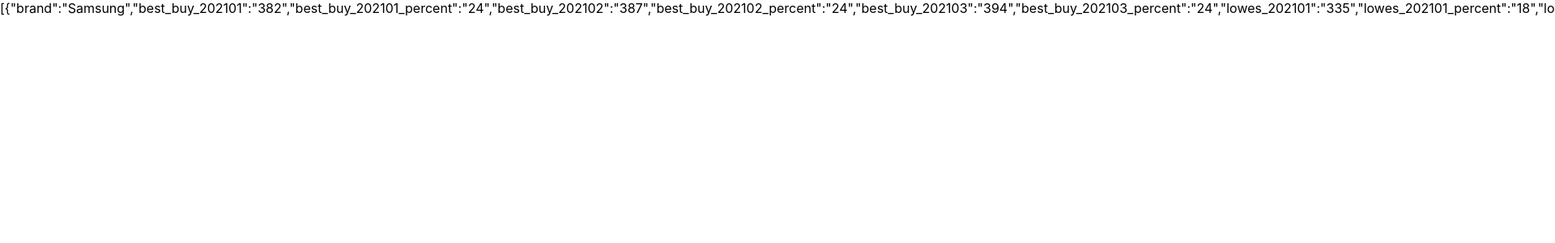
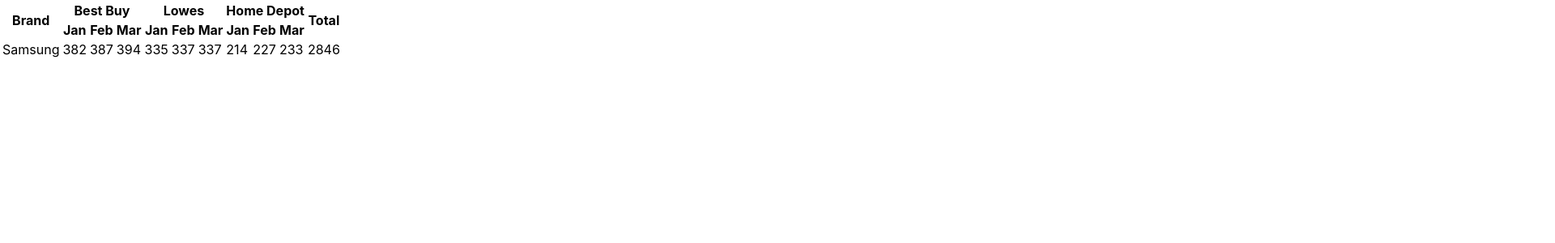
Before and after one commit to SturmB/react-api-test, a React (Create React App) app: page / in a window 1280 px wide. Shown: the top 300 px of the page at 81% size, 1920 px wide, since content can reach past the window. Built offline with nearby package versions, Linux system fonts and the light colour scheme.

Commit message:
✨ Initial work to get the data displayed

```diff
--- a/src/App.js
+++ b/src/App.js
@@ -1,5 +1,95 @@
 import { useEffect, useState } from "react";
 import "./App.css";
+
+export function splitArray(array) {
+  const newArray = [];
+  array.forEach((str) => {
+    const regex = /\d{6}/;
+    const index = str.search(regex);
+    if (index === -1) {
+      newArray.push({ name: str });
+      return;
+    }
+    const storeName = str.slice(0, index - 1);
+    const date = str.match(regex)[0];
+    if (!newArray.find((obj) => obj.name === storeName)) {
+      const len = newArray.push({ name: storeName });
+      newArray[len - 1][`months`] = [];
+    }
+    newArray.find((obj) => obj.name === storeName)[`months`].push(date);
+  });
+  return newArray;
+}
+
+export function properName(str) {
+  const array = str.split(`_`);
+  const capitalizedArray = array.map(
+    (word) => word[0].toUpperCase() + word.substr(1)
+  );
+  return capitalizedArray.join(` `);
+}
+
+export function convertMonth(str) {
+  const monthNum = parseInt(str.slice(4, 6), 10);
+  const date = new Date();
+  date.setMonth(monthNum - 1);
+  return date.toLocaleString(`default`, { month: `short` });
+}
+
+export function convertMonths(arr) {
+  return arr.map((date) => convertMonth(date));
+}
+
+export function TableHead({ headers }) {
+  return (
+    <thead>
+      <tr>
+        <th rowSpan={2}>{headers[0].name}</th>
+        {headers.map((store) => {
+          if (store.hasOwnProperty(`months`)) {
+            return (
+              <th key={store.name} colSpan={Object.keys(store.months).length}>
+                {store.name}
+              </th>
+            );
+          }
+          return null;
+        })}
+        <th rowSpan={2}>{headers[headers.length - 1].name}</th>
+      </tr>
+      <tr>
+        {headers.map((store) => {
+          if (store.hasOwnProperty(`months`)) {
+            // noinspection JSUnresolvedVariable
+            return store.months.map((month) => {
+              return <th key={store.name + `-` + month}>{month}</th>;
+            });
+          }
+          return null;
+        })}
+      </tr>
+    </thead>
+  );
+}
+
+export function TableBody({ data, order }) {
+  return (
+    <tbody>
+      {data.map((row) => {
+        // noinspection JSUnresolvedVariable
+        return (
+          <tr key={row.brand}>
+            <td>{row.brand}</td>
+            {order.map((item) => {
+              return <td key={row.brand + item}>{row[item]}</td>;
+            })}
+            <td>{row.total}</td>
+          </tr>
+        );
+      })}
+    </tbody>
+  );
+}
 
 function App() {
   const [allBrands, setAllBrands] = useState(null);
@@ -12,7 +102,37 @@
   }, []);
 
   if (allBrands) {
-    return <div>{JSON.stringify(allBrands.data)}</div>;
+    console.log(allBrands.data[0]);
+    const columnsRaw = Object.entries(allBrands.data[0])
+      .map((point) => {
+        if (!/percent/.test(point[0])) {
+          return point[0];
+        }
+        return null;
+      })
+      .filter((point) => point !== null);
+    const dataOrder = [];
+    columnsRaw.forEach((column) => {
+      if (/\d{6}/.test(column)) {
+        dataOrder.push(column);
+      }
+    });
+    console.log(dataOrder);
+    const structured = splitArray(columnsRaw);
+    const capitalized = structured.map((obj) => {
+      obj.name = properName(obj.name);
+      if (obj.months) {
+        obj.months = convertMonths(obj.months);
+      }
+      return obj;
+    });
+    console.log(capitalized);
+    return (
+      <table>
+        <TableHead headers={capitalized} />
+        <TableBody data={allBrands.data} order={dataOrder} />
+      </table>
+    );
   }
 
   return <div>No data available.</div>;
```
Also changed, not shown: 1 other file (tests, documents, lock files or other folders).
